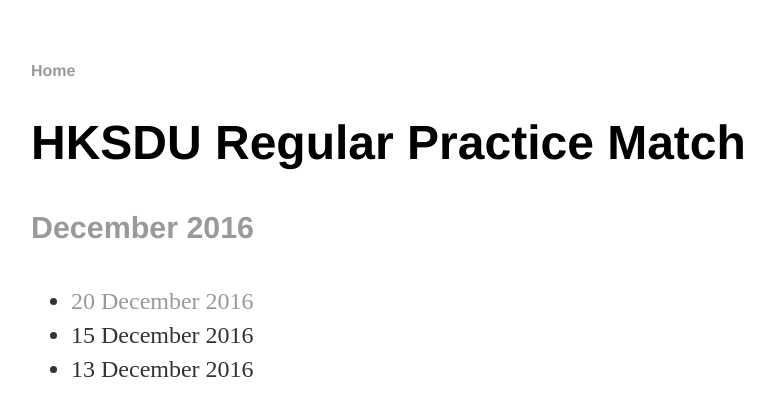
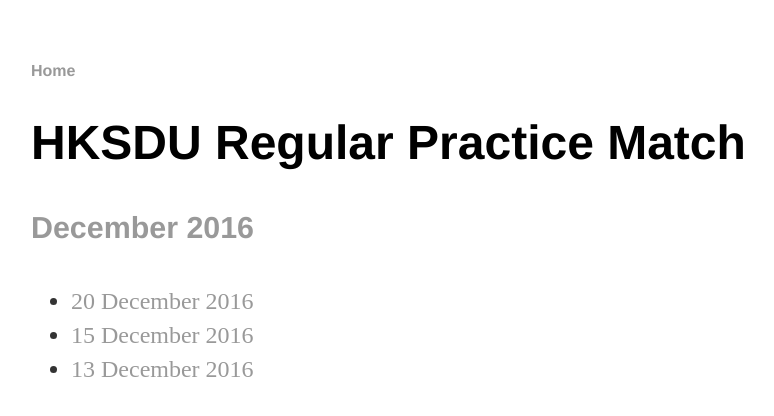
Before and after one commit to HKSDU/hksdu.github.io, a Jekyll site: the page built from index.html, in a window 1280 px wide. Shown: the top 416 px of the page, without its empty margins (161-935 px from the left). Built offline with Jekyll 4.4.1, drawn with Linux system fonts in a browser that asks for light colours.

Commit message:
Update index.html

```diff
--- a/index.html
+++ b/index.html
@@ -21,8 +21,8 @@ title: HKSDU Match Results
     <div id="collapse1" class="panel-collapse collapse">
       <ul class="list-group">
 	      <li class="list-group-item"><a href=/20161220/login.html>20 December 2016</a></li>
-        <li class="list-group-item">15 December 2016</li>
-        <li class="list-group-item">13 December 2016</li>
+              <li class="list-group-item"><a href=/20161215/login.html>15 December 2016</a></li>
+              <li class="list-group-item"><a href=/20161213/login.html>13 December 2016</a></li>
       </ul>
     </div>
   </div>
```
